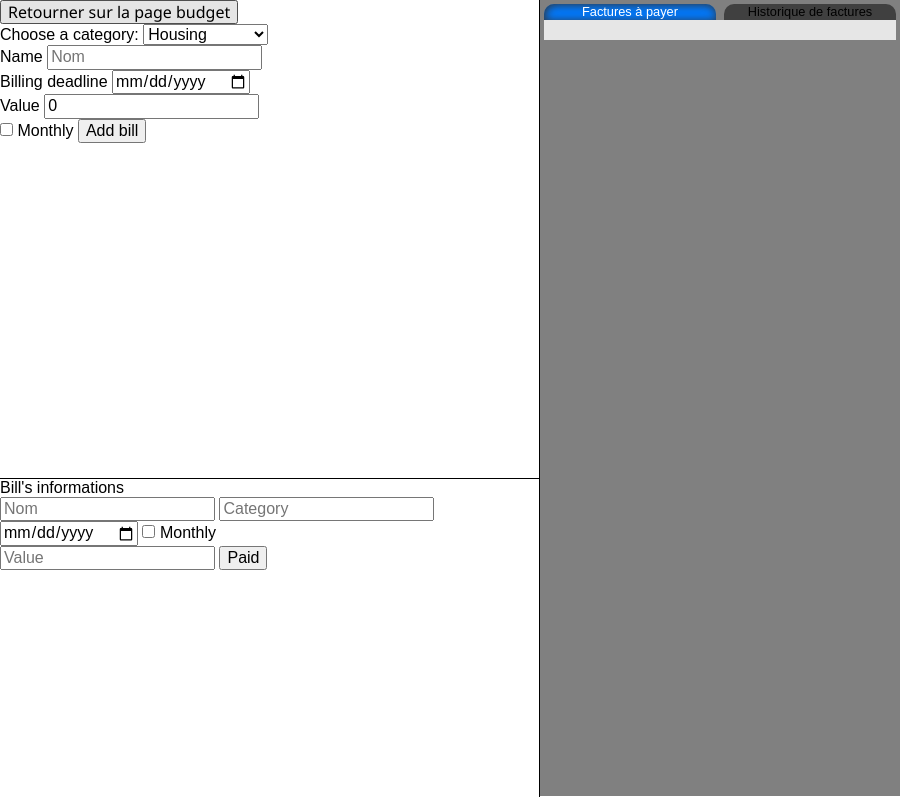
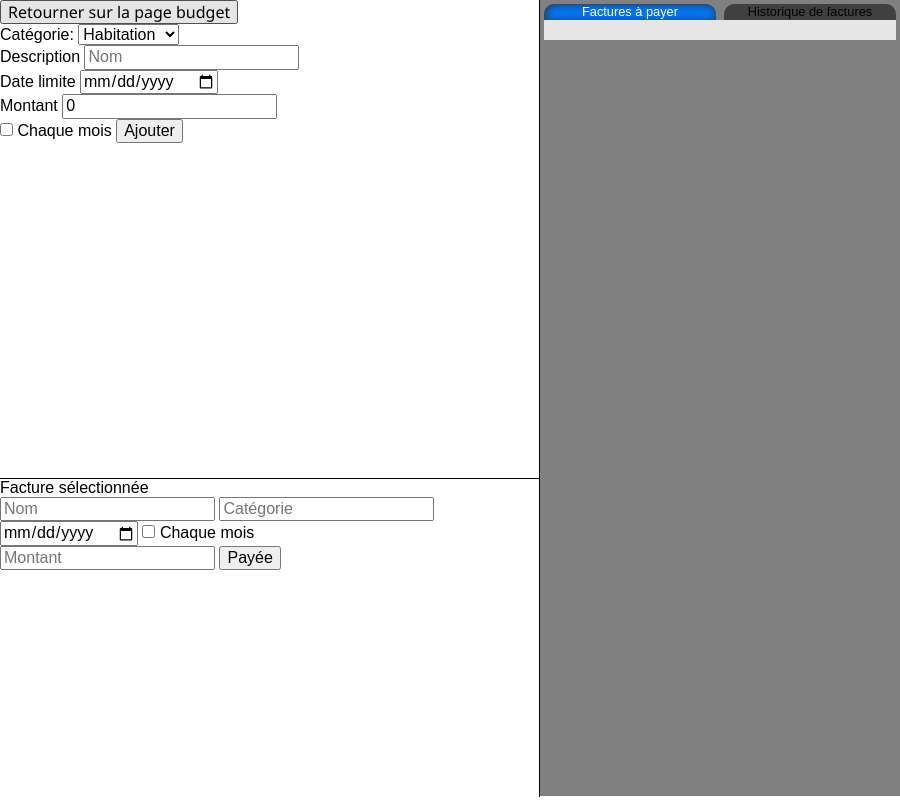
Before and after one commit to TitusVM/stonksmanager, an Electron app: page billsManager.html in a window 900 px wide. Drawn offline with nearby package versions, Linux system fonts and the light colour scheme; no server answers.

Commit message:
Translate to fr

```diff
--- a/billsManager.html
+++ b/billsManager.html
@@ -4,7 +4,7 @@
 <head>
     <meta charset="utf-8" />
     <meta http-equiv="X-UA-Compatible" content="IE=edge">
-    <title>Bills Manager Page</title>
+    <title>Factures</title>
     <meta name="viewport" content="width=device-width, initial-scale=1">
     <link rel="stylesheet" href="https://unpkg.com/purecss@2.0.6/build/pure-min.css"
         integrity="sha384-Uu6IeWbM+gzNVXJcM9XV3SohHtmWE+3VGi496jvgX1jyvDTXfdK+rfZc8C1Aehk5" crossorigin="anonymous">
@@ -22,37 +22,37 @@
                     budget</button>
 
                 <div>
-                    <label for="categories">Choose a category:</label>
+                    <label for="categories">Catégorie:</label>
                     <select name="categories" id="categories">
-                        <option value="Housing">Housing</option>
-                        <option value="Food">Food</option>
-                        <option value="Transportation">Transportation</option>
-                        <option value="Leisure">Leisure</option>
-                        <option value="Necessity">Necessity</option>
+                        <option value="Housing">Habitation</option>
+                        <option value="Food">Nourriture</option>
+                        <option value="Transportation">Transports</option>
+                        <option value="Leisure">Loisirs</option>
+                        <option value="Necessity">Nécessités</option>
                     </select><br>
-                    <label for="name">Name</label>
+                    <label for="name">Description</label>
                     <input type="text" id="txt-name" name="name" placeholder="Nom" required><br>
-                    <label for="date">Billing deadline</label>
+                    <label for="date">Date limite</label>
                     <input type="date" id="dt-date" name="date" required pattern="[0-9]{2}.[0-9]{2}.[0-9]{4}"><br>
-                    <label for="value">Value</label>
+                    <label for="value">Montant</label>
                     <input type="number" id="nb-value" name="value" value="0" min="0" required><br>
                     <input type="checkbox" id="cbx-monthly" name="monthly">
-                    <label for="monthly">Monthly</label>
-                    <input type="submit" id="btn-newBill" name="addNewBill" value="Add bill">
+                    <label for="monthly">Chaque mois</label>
+                    <input type="submit" id="btn-newBill" name="addNewBill" value="Ajouter">
                 </div>
 
             </div>
             <div
                 style="height:40%;border:1px;border-color:black;border-style: solid;border-left:0px;border-bottom: 0px;">
-                <label>Bill's informations</label><br>
+                <label>Facture sélectionnée</label><br>
 
                 <input type="text" id="txt-showName" name="showName" placeholder="Nom">
-                <input type="text" id="txt-showCategory" name="showCategory" placeholder="Category"><br>
-                <input type="date" id="txt-showDate" name="showDate" placeholder="Date">
+                <input type="text" id="txt-showCategory" name="showCategory" placeholder="Catégorie"><br>
+                <input type="date" id="txt-showDate" name="showDate" placeholder="Date limite">
                 <input type="checkbox" id="cbx-showMonthly" name="showMonthly">
-                <label for="showMonthly">Monthly</label><br>
-                <input type="text" id="txt-showValue" name="showValue" placeholder="Value">
-                <input type="button" id="btn-paid" name="paid" value="Paid">
+                <label for="showMonthly">Chaque mois</label><br>
+                <input type="text" id="txt-showValue" name="showValue" placeholder="Montant">
+                <input type="button" id="btn-paid" name="paid" value="Payée">
             </div>
         </div>
         <div style=" width:40vw; height:99.5vh; background-color: grey;">
```
Also changed, not shown: budget.html (+9 -9 lines), budgetScript.js (+18 -6 lines), login.html (+5 -5 lines).
